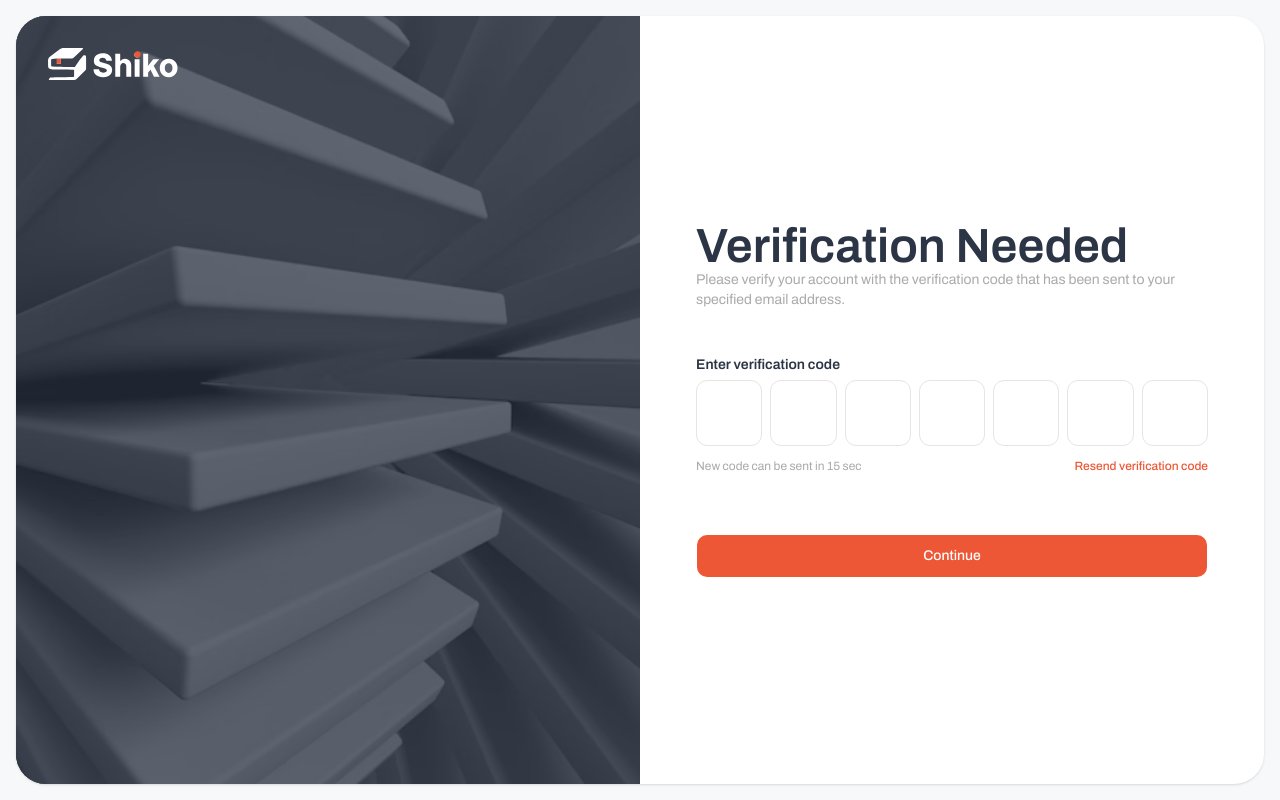
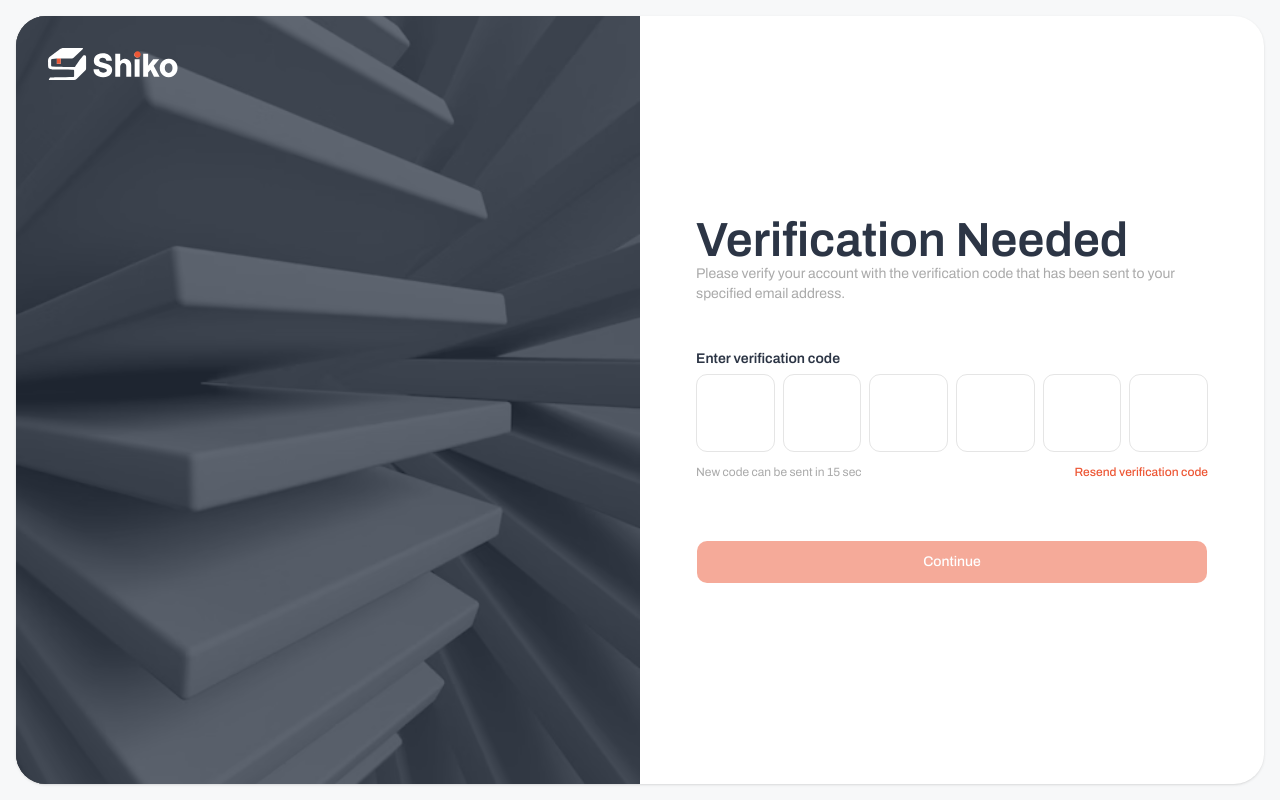
Before and after one commit to cloud-lms-grupp6/lms-frontend, a Next.js app: page /verify in a window 1280 px wide. Built offline with nearby package versions, Linux system fonts and the light colour scheme.

Commit message:
KAN-82: change otp to 6 digits

```diff
--- a/app/(auth)/verify/page.tsx
+++ b/app/(auth)/verify/page.tsx
@@ -1,4 +1,9 @@
+"use client";
+
 import Link from "next/link";
+import { useRouter } from "next/navigation";
+import { useForm, Controller } from "react-hook-form";
+import { zodResolver } from "@hookform/resolvers/zod";
 import { Button } from "@/components/ui/button";
 import {
   InputOTP,
@@ -6,8 +11,28 @@ import {
   InputOTPSlot,
 } from "@/components/ui/input-otp";
 import { Label } from "@/components/ui/label";
+import { verifySchema, type VerifyInput } from "@/lib/schemas/auth";
 
 export default function VerifyPage() {
+  const router = useRouter();
+
+  const {
+    control,
+    handleSubmit,
+    formState: { errors, isSubmitting, isValid },
+  } = useForm<VerifyInput>({
+    resolver: zodResolver(verifySchema),
+    mode: "onChange", // For OTP, onChange gives better immediate feedback
+    defaultValues: {
+      code: "",
+    },
+  });
+
+  function onSubmit(values: VerifyInput) {
+    console.log("verify code:", values);
+    router.push("/register");
+  }
+
   return (
     <div className="space-y-12">
       <header className="space-y-2">
@@ -18,12 +43,21 @@ export default function VerifyPage() {
         </p>
       </header>
 
-      <form className="space-y-15">
+      <form onSubmit={handleSubmit(onSubmit)} className="space-y-15" noValidate>
         <div className="space-y-2">
           <Label htmlFor="otp">Enter verification code</Label>
-          <InputOTP id="otp" maxLength={7} containerClassName="w-full">
+          <Controller
+            name="code"
+            control={control}
+            render={({ field }) => (
+              <InputOTP
+                maxLength={6}
+                containerClassName="w-full"
+                value={field.value}
+                onChange={field.onChange}
+              >
                 <InputOTPGroup className="w-full justify-between gap-2">
-              {Array.from({ length: 7 }).map((_, i) => (
+                  {Array.from({ length: 6 }).map((_, i) => (
                     <InputOTPSlot
                       key={i}
                       index={i}
@@ -32,6 +66,11 @@ export default function VerifyPage() {
                   ))}
                 </InputOTPGroup>
               </InputOTP>
+            )}
+          />
+          {errors.code && (
+            <p className="text-xs text-destructive">{errors.code.message}</p>
+          )}
           <div className="flex items-center justify-between pt-1">
             <span className="text-xs text-muted-foreground">
               New code can be sent in 15 sec
@@ -45,7 +84,11 @@ export default function VerifyPage() {
           </div>
         </div>
 
-        <Button type="submit" className="w-full">
+        <Button
+          type="submit"
+          className="w-full"
+          disabled={isSubmitting || !isValid}
+        >
           Continue
         </Button>
       </form>
```
Lines whose indentation alone changed are shown as unchanged.
